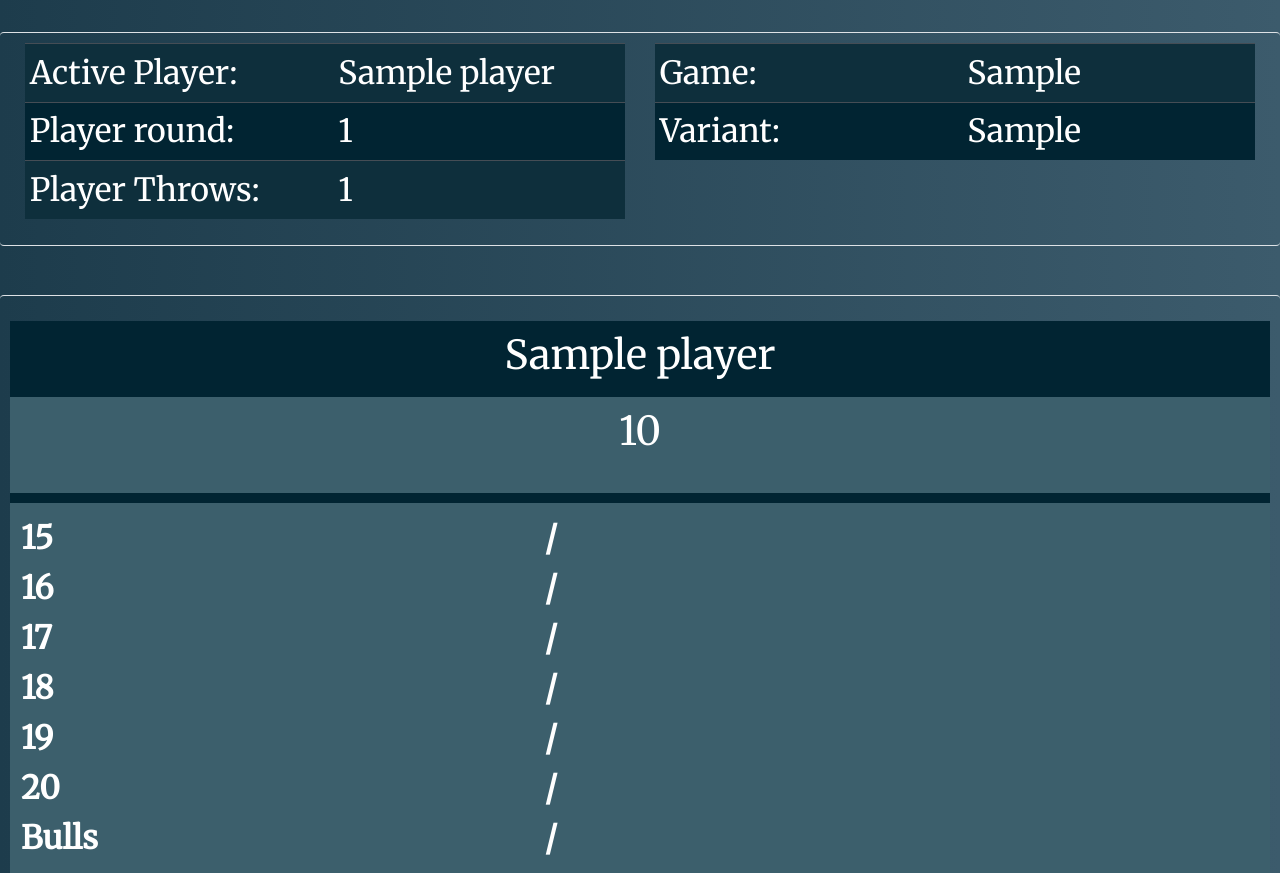
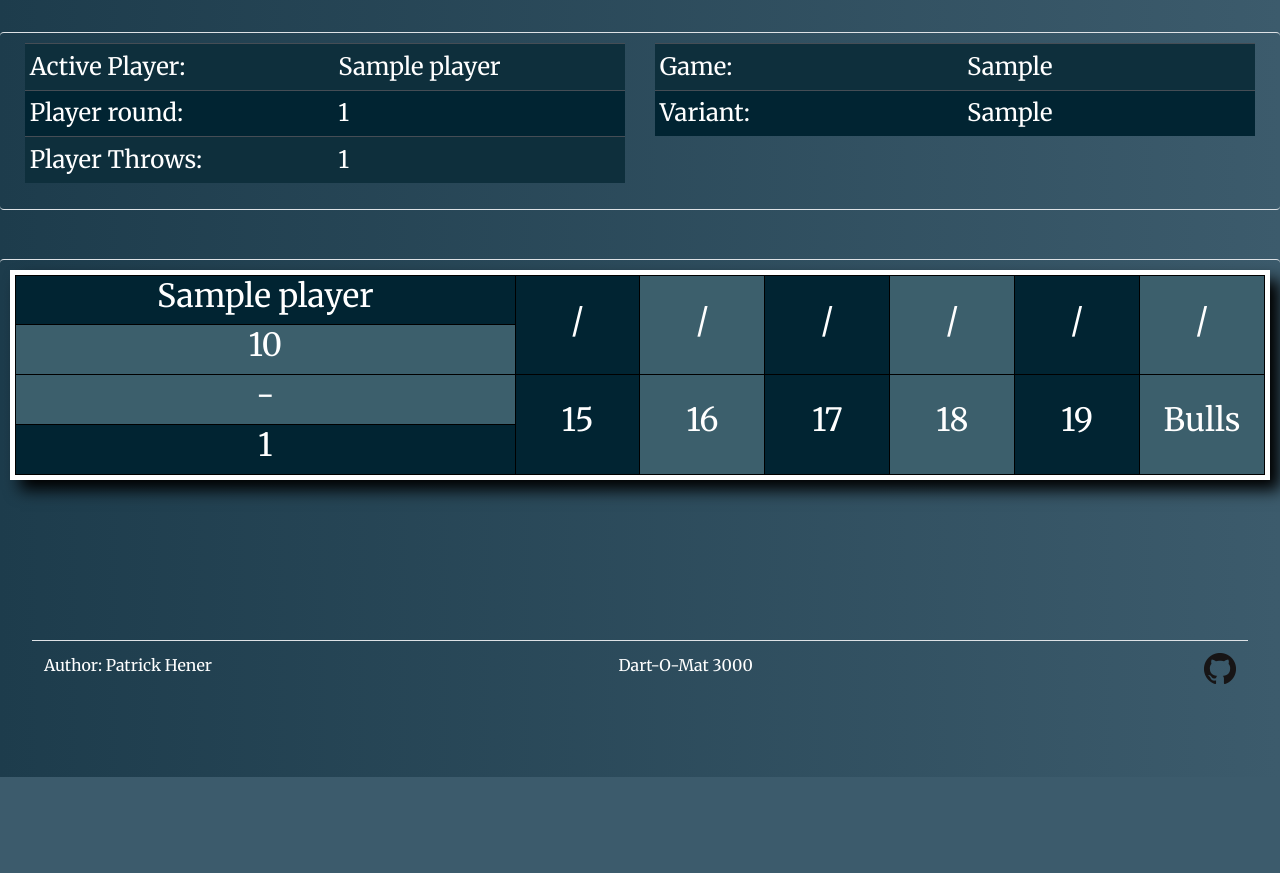
Before and after one commit to patrickhener/dart-o-mat-3000, a Flask app: page /game/scoreboardCricket in a window 1280 px wide. Shown: the part 128-1001 px from the top of the page. After the commit the page ends 905 px from the top, so only its background shows below. Run offline with Flask 2, Linux system fonts and the light colour scheme; tables that the repository leaves empty hold one stand-in row (values such as "Sample post"); some libraries are stand-ins or nearby versions.

Commit message:
Reworked Cricket Scoreboard Design. Added LastThrows

```diff
--- a/app/mod_game/controllers.py
+++ b/app/mod_game/controllers.py
@@ -170,11 +170,6 @@ def scoreboard_cricket(message=None, soundeffect=None):
         throwcount = get_throws_count(active_player.id)
     except AttributeError:
         throwcount = "0"
-    # Get average
-    try:
-        average = get_average(active_player.id)
-    except AttributeError:
-        average = "0"
 
     # Get last throws to show in scoreboard beneath Message Container
     last_throws = []
--- a/app/static/css/custom.css
+++ b/app/static/css/custom.css
@@ -30,20 +30,17 @@ body {
 	font-size: xx-large;
 }
 
+#header-cricket-left.table, #header-cricket-right.table {
+	background-color: #012432;
+	font-size: x-large;
+}
+
 #throw-update.table td a {
 	text-align: center;
 	text-decoration: none;
 	display: block;
 	width: 100%;
 }
-
-.cricketTable {
-	color: #fff;
-	font-weight: bolder;
-	width: 50%;
-    font-size: xx-large;
-}
-
 
 a, a:hover, a:visited, a:active {
 	color: #fff;
@@ -62,7 +59,7 @@ div#playerName {
 	padding: 10px;
 }
 
-div#playerScore, div[id^="Sum-"], div[id^="Cricket-"] {
+div#playerScore, div[id^="Sum-"] {
 	background-color: #3c5f6c;
 	padding: 10px;
 }
@@ -105,6 +102,50 @@ div[id^="Border-"] {
 	padding-right: 0px;
 	margin-left: 10px;
 	margin-right: 10px;
+}
+
+div[id^="Cricket-Border-"] {
+	width: 45%;
+    margin-top: 10px;
+	margin-left: 10px;
+	margin-right: 10px;
+	padding-left:0px;
+	padding-right: 0px;
+}
+
+table[id^="playerTable-"] {
+    table-layout: fixed;
+	width: 100%;
+	text-align: center;
+	border-collapse: collapse;
+}
+
+table[id^="playerTable-"] td:first-child {
+    width: 40%;
+}
+
+#playerNameColumn, #playerLastThrows {
+	background-color: #012432;
+}
+
+#playerScoreColumn, td[id^="Message-"] {
+	background-color: #3c5f6c;
+}
+
+#playerLastThrows, td[id^="Message-"] {
+	height: 50px;
+}
+
+#numberColumn:nth-child(even), #countColumn:nth-child(even) {
+	background-color: #012432;
+}
+
+#numberColumn:nth-child(odd), #countColumn:nth-child(odd) {
+	background-color: #3c5f6c;
+}
+
+table[id^="playerTable-"] tr td {
+	border: 1px solid black;
 }
 
 div.jumbotron.header {
--- a/app/static/js/scoreboard.js
+++ b/app/static/js/scoreboard.js
@@ -43,7 +43,6 @@ function drawScoreboardX01(list, lastthrowsall, throwsum) {
         div.removeChild(div.firstChild);
     }
     for (var item in list) {
-        var div = document.getElementById("score");
         var borderDiv = document.createElement("div");
         borderDiv.setAttribute("class", "col");
         borderDiv.setAttribute("id", "Border-" + list[item].Player);
@@ -75,7 +74,7 @@ function drawScoreboardX01(list, lastthrowsall, throwsum) {
         for (item2 in lastthrowsall[item]) {
             var mod = ""
             var array = lastthrowsall[item][item2].split(",");
-            var throwDiv = document.getElementById("Throws-" + array[0]);
+            throwDiv = document.getElementById("Throws-" + array[0]);
             var throww = document.createElement("div");
             throww.setAttribute("id", "throw");
             var output = "";
@@ -97,7 +96,7 @@ function drawScoreboardX01(list, lastthrowsall, throwsum) {
         while(div2.firstChild) {
             div2.removeChild(div2.firstChild);
         }
-        var sumDiv = document.getElementById("Sum-" + array[0]);
+        sumDiv = document.getElementById("Sum-" + array[0]);
         var sum = document.createElement("div");
         sum.setAttribute("id", "sum");
         sum.innerHTML = "<h2 id='playerSum'>" + array[1] + "</h2>";
@@ -131,39 +130,39 @@ function playSound(soundfile) {
 };
 
 function drawScoreboardCricket(list, lastthrows) {
+    // Format Lastthrows list
+    lastthrows = lastthrows.substr(2);
+    lastthrows = lastthrows.substr(0, lastthrows.length - 2);
+    lastthrows = lastthrows.split("], [");
     var div = document.getElementById("score");
     while (div.firstChild) {
         div.removeChild(div.firstChild);
     }
+    var divCount = 0;
     for (var item in list) {
-        var div = document.getElementById("score");
+        if (divCount == 2) {
+           var linebrakeDiv = document.createElement("div");
+           linebrakeDiv.setAttribute("class", "w-100");
+           div.appendChild(linebrakeDiv);
+           divCount = 0;
+        }
+        // create border div for player
         var borderDiv = document.createElement("div");
+        borderDiv.setAttribute("id", "Cricket-Border-" + list[item].Player);
         borderDiv.setAttribute("class", "col");
-        borderDiv.setAttribute("id", "Border-" + list[item].Player);
-        var nameDiv = document.createElement("div");
-        nameDiv.setAttribute("name", "Player-" + list[item].Player);
-        nameDiv.setAttribute("id", "playerName");
-        nameDiv.innerHTML = "<h1 id='playerName'>" + list[item].Player + "</h1>";
-        borderDiv.appendChild(nameDiv);
-        var scoreDiv = document.createElement("div");
-        scoreDiv.setAttribute("name", "Score-" + list[item].Player);
-        scoreDiv.setAttribute("id", "playerScore");
-        scoreDiv.innerHTML = "<h1 id='playerScore'>" + list[item].Score + "</h1>";
-        borderDiv.appendChild(scoreDiv);
-        var messageDiv = document.createElement("div");
-        messageDiv.setAttribute("name", "Message-" + list[item].Player);
-        messageDiv.setAttribute("id", "playerMessage");
-        messageDiv.innerHTML = "";
-        borderDiv.appendChild(messageDiv);
-        var throwDiv = document.createElement("div");
-        throwDiv.setAttribute("id", "Throws-" + list[item].PlayerID);
-        borderDiv.appendChild(throwDiv);
-        var cricketDiv = document.createElement("div");
-        cricketDiv.setAttribute("id", "Cricket-" + list[item].Player);
-        borderDiv.appendChild(cricketDiv);
-        var cricketTable = document.createElement("table");
-        cricketTable.setAttribute("class", "cricketTable");
-        cricketDiv.append(cricketTable);
+        // create player Table
+        var playerTable = document.createElement("table");
+        playerTable.setAttribute("id", "playerTable-" + list[item].Player);
+        borderDiv.appendChild(playerTable);
+        // Create name Row
+        var nameRow = document.createElement("tr");
+        playerTable.appendChild(nameRow);
+        // Write name to row
+        var playerNameColumn = document.createElement("td");
+        playerNameColumn.setAttribute("id", "playerNameColumn");
+        playerNameColumn.innerHTML = "<h2 id='playerName'>" + list[item].Player + "</h2>";
+        nameRow.appendChild(playerNameColumn);
+        // Cricket array for symbol row (and numbers later on)
         var cricketArray = list[item].Cricket;
         cricketArray = cricketArray.substr(1);
         cricketArray = cricketArray.substr(0,cricketArray.length - 1);
@@ -176,85 +175,111 @@ function drawScoreboardCricket(list, lastthrows) {
         // cricketArray[5] = 20
         // cricketArray[6] = 25
         cricketArray = cricketArray.split(", ");
+        // append 15 to 20 symbol row
         for (i=15;i<21;i++) {
-            var row = document.createElement("tr");
-            var numberColumn = document.createElement("td");
-            numberColumn.setAttribute("id", "numberColumn");
-            numberColumn.innerHTML = i;
                 var countColumn = document.createElement("td");
+                countColumn.setAttribute("rowspan", "2");
                 countColumn.setAttribute("id", "countColumn");
                 if (cricketArray[i - 15] == 0) {
                     countColumn.innerHTML = "";
                 }
                 else if (cricketArray[i - 15] == 1) {
-                countColumn.innerHTML = "/";
+                    countColumn.innerHTML = "<h2>/</h2>";
                 }
                 else if (cricketArray[i - 15] == 2) {
-                countColumn.innerHTML = "X";
+                    countColumn.innerHTML = "<h2>X</h2>";
                 }
                 else {
-                countColumn.innerHTML = "&#10683;";
+                    countColumn.innerHTML = "<h2>&#10683;</h2>";
                 }
-            row.appendChild(numberColumn);
-            row.appendChild(countColumn);
-            cricketTable.appendChild(row);
+                nameRow.appendChild(countColumn);
         }
-        var row = document.createElement("tr");
-        var numberColumn = document.createElement("td");
-        numberColumn.innerHTML = "Bulls";
-        var countColumn = document.createElement("td");
+        // append Bulls Symbol row
+        countColumn.setAttribute("rowspan", "2");
+        countColumn.setAttribute("id", "countColumn");
         if (cricketArray[6] == 0) {
             countColumn.innerHTML = "";
         }
         else if (cricketArray[6] == 1) {
-            countColumn.innerHTML = "/";
+            countColumn.innerHTML = "<h2>/</h2>";
         }
         else if (cricketArray[6] == 2) {
-            countColumn.innerHTML = "X";
+            countColumn.innerHTML = "<h2>X</h2>";
         }
         else {
-            countColumn.innerHTML = "&#10683;";
+            countColumn.innerHTML = "<h2>&#10683;</h2>";
         }
-        row.appendChild(numberColumn);
-        row.appendChild(countColumn);
-        cricketTable.appendChild(row);
-        div.appendChild(borderDiv);
-
-        for (var item in lastthrows) {
-            for (item2 in lastthrows[item]) {
-                var mod = "";
-                var array = lastthrows[item][item2].split(",");
-                var throwDiv = document.getElementById("Throws-" + array[0]);
-                var throww = document.createElement("div");
-                throww.setAttribute("id", "throw");
+        nameRow.appendChild(countColumn);
+        // Create score row and column
+        var scoreRow = document.createElement("tr");
+        playerTable.appendChild(scoreRow);
+        var scoreColumn = document.createElement("td");
+        scoreColumn.setAttribute("id", "playerScoreColumn");
+        scoreColumn.innerHTML = "<h2 id='playerScore'>" + list[item].Score + "</h2>";
+        scoreRow.appendChild(scoreColumn);
+        // Create next table row with message field and numbers
+        var messageRow = document.createElement("tr");
+        playerTable.appendChild(messageRow);
+        var messageColumn = document.createElement("td");
+        messageColumn.setAttribute("id", "Message-" + list[item].Player);
+        messageRow.appendChild(messageColumn);
+        // Append number 15 to 20 to table
+        for (i=15;i<21;i++) {
+            var numberColumn = document.createElement("td");
+            numberColumn.setAttribute("rowspan", "2");
+            numberColumn.setAttribute("id", "numberColumn");
+            numberColumn.innerHTML = "<h2>" + i + "</h2>";
+            messageRow.appendChild(numberColumn);
+        }
+        // Append bulls to table
+        numberColumn.setAttribute("rowspan", "2");
+        numberColumn.setAttribute("id", "numberColumn");
+        numberColumn.innerHTML = "<h2>Bulls</h2>";
+        messageRow.appendChild(numberColumn);
+        // Create lastthrows row
+        var lastThrowsRow = document.createElement("tr");
+        playerTable.appendChild(lastThrowsRow);
+        var lastThrowsColumn  = document.createElement("td");
+        lastThrowsColumn.setAttribute("id", "playerLastThrows");
+        // Insert Last Throws in column
         var output = "";
-                if (array[2] == "2") {
+        var playerLastThrows = lastthrows[item].split(", ");
+        for (var item2 in playerLastThrows) {
+            var throwArray = playerLastThrows[item2].substr(1);
+            throwArray = throwArray.substr(0, throwArray.length - 1);
+            throwArray = throwArray.split(",");
+            // throwArray[0] = playerID
+            // throwArray[1] = hit
+            // throwArray[2] = mod
+            if (throwArray[2] == "2") {
                 output += "D";
             }
-                else if (array[2] == "3") {
+            else if (throwArray[2] == "3") {
                 output += "T";
             }
-                output += array[1];
-                throww.innerHTML = "<h2 id='playerThrow'>" + output + "</h2>";
-                throwDiv.appendChild(throww);
+            output += throwArray[1];
+            output += " ";
         }
-        }
+        lastThrowsColumn.innerHTML = "<h2>" + output + "</h2>";
+        lastThrowsRow.appendChild(lastThrowsColumn);
+        // Append border Div
+        div.appendChild(borderDiv);
+        // Count linebrake up
+        divCount += 1;
      }
 
 }
 
 function highlightActiveCricket(activePlayer, playerID, playerRound, message, throwcount) {
-    var borderDiv = document.getElementById("Border-" + activePlayer);
+    var borderDiv = document.getElementById("Cricket-Border-" + activePlayer);
     borderDiv.style.border='5px solid white';
     borderDiv.style.boxShadow='10px 10px 15px black';
-    var headerLeft = document.getElementById("header-left");
     var divActivePlayer = document.getElementById("header-activePlayer");
     divActivePlayer.innerHTML = activePlayer;
     var divRndcount = document.getElementById("header-rndcount");
     divRndcount.innerHTML = playerRound;
     var divThrowcount = document.getElementById("header-throwcount");
     divThrowcount.innerHTML = throwcount;
-    var messageDiv = document.getElementsByName("Message-" + activePlayer);
-    messageDiv[0].innerHTML = "<h1>" + message + "</h1>";
-    var throwDiv = document.getElementById("Throws-" + playerID);
+    var messageColumn = document.getElementById("Message-" + activePlayer);
+    messageColumn.innerHTML = "<h2>" + message + "</h2>";
 }
--- a/app/templates/game/scoreboardCricket.html
+++ b/app/templates/game/scoreboardCricket.html
@@ -10,7 +10,7 @@
 <div class="container-fluid" id="content">
 	<div id="scoreheader" class="row border-bottom border-top rounded">
 		<div class="col">
-			<table id="header-left" class="table table-sm table-dark table-striped">
+			<table id="header-cricket-left" class="table table-sm table-dark table-striped">
 				<tr>
 					<td>{% trans %}Active Player{% endtrans %}:</td>
 					<td id="header-activePlayer">{{ player }}</td>
@@ -25,7 +25,7 @@
 		</div>
 
 		<div class="col">
-			<table id="header-right" class="table table-sm table-dark table-striped">
+			<table id="header-cricket-right" class="table table-sm table-dark table-striped">
 				<tr>
 					<td>{% trans %}Game{% endtrans %}:</td>
 					<td>{{ gametype }}</td>
```
Also changed, not shown: README.md. Lines whose indentation alone changed are shown as unchanged.
